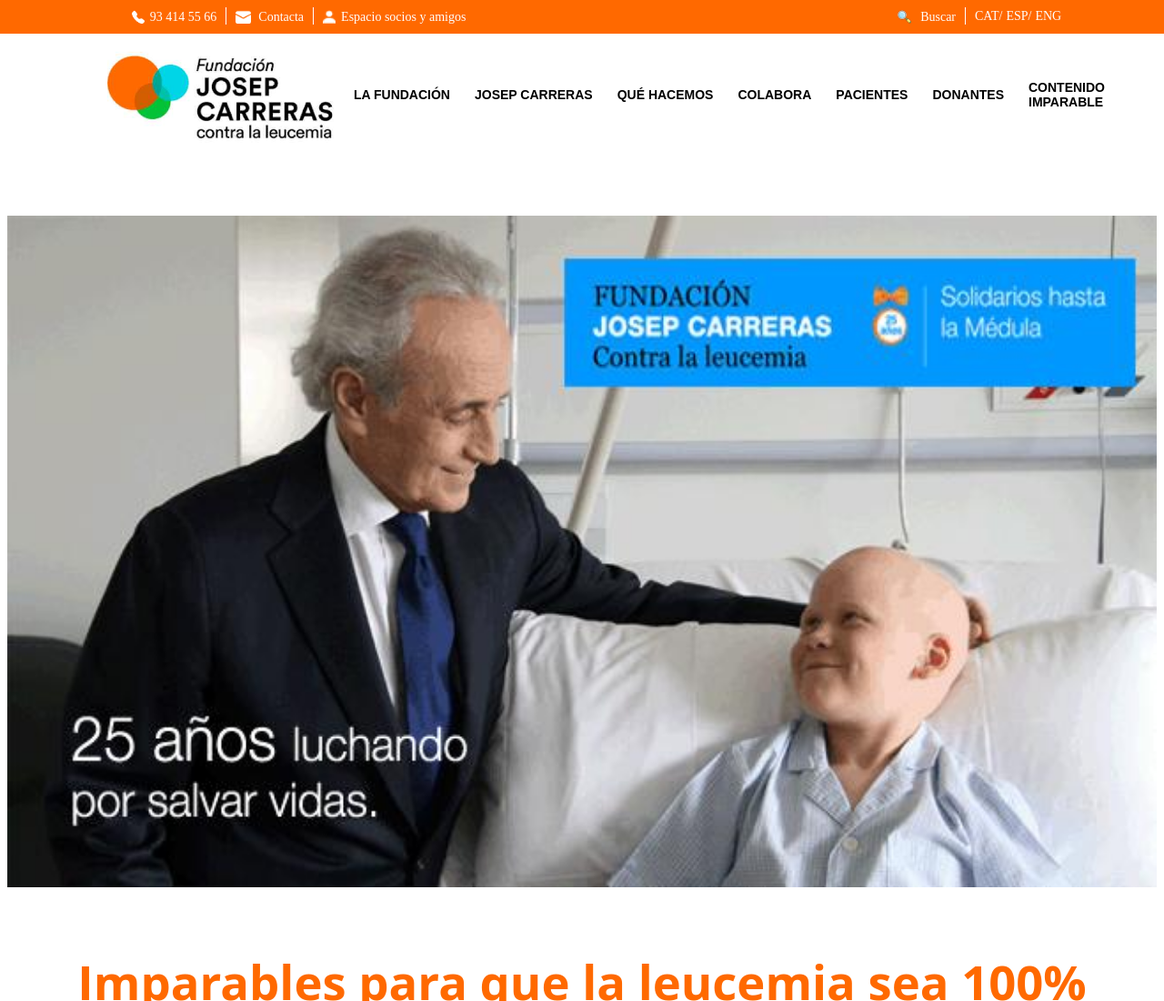
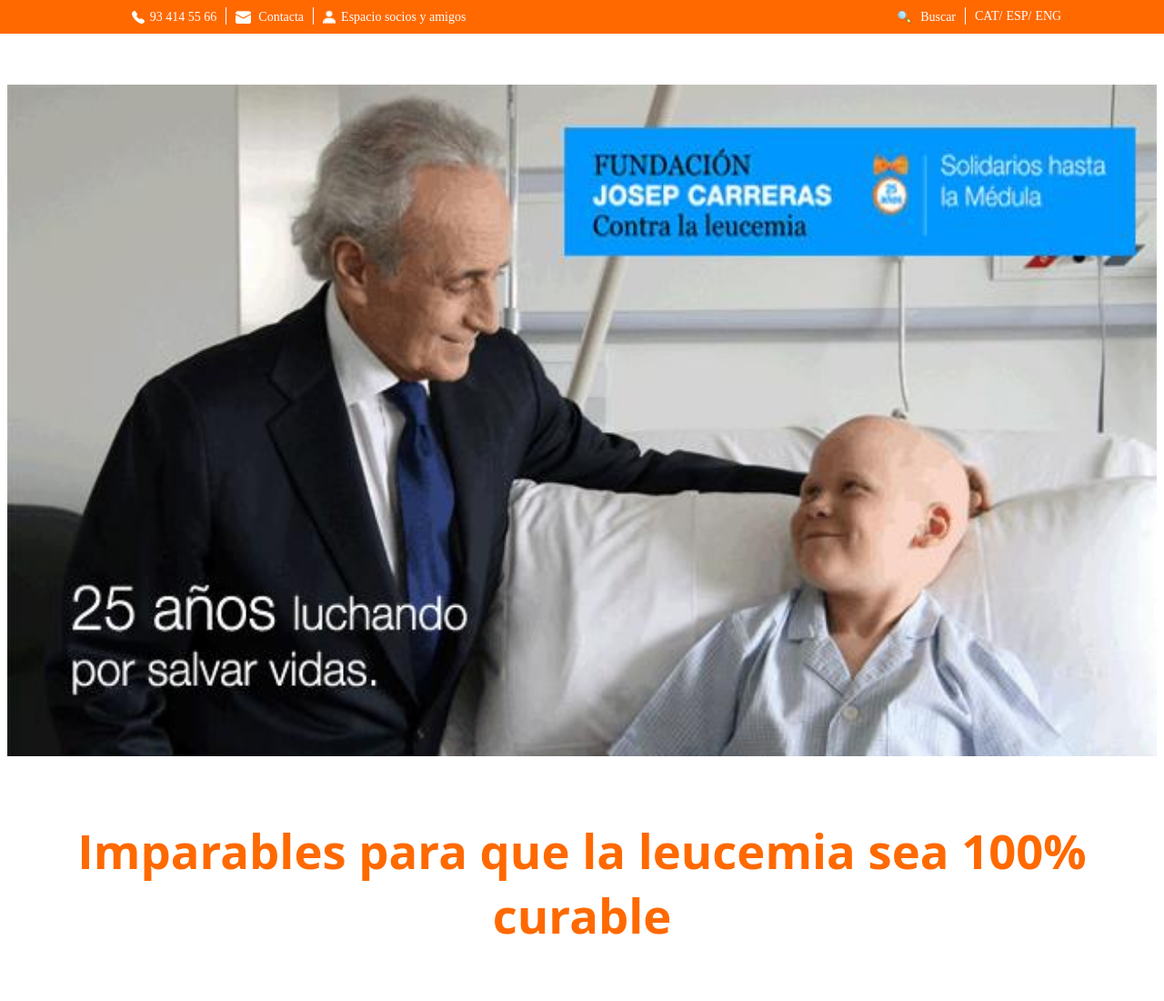
Before and after one commit to isabelamorena/RepLenguaje, a plain HTML site: page index.html in a window 1280 px wide. Shown: the top 1100 px of the page at 91% size. Drawn offline with Linux system fonts and the light colour scheme.

Commit message:
Revert "add header white"
This reverts commit 90a938613a0eb74f196cf82c02869914457b04ca.

```diff
--- a/CSS/CSS.css
+++ b/CSS/CSS.css
@@ -153,60 +153,6 @@
   }
 /*César*/
 
-/*Belmonte*/
-.blanco {
-    margin: 10px -10px;
-    padding: 11px 40px;
-    background-color: white;
-    display: flex;
-    font-size: 14px;
-    font-family: sans-serif;
-    align-items: center;
-    justify-content: center;
-}
-
-.menuItem2 {
-    display: flex;
-    vertical-align: middle;
-    margin-right: 27px;
-    font-weight: bold;
-    flex: 7%;
-}
-
-.menuItem2:not(.noWhiteSpace){
-    white-space: nowrap;
-}
-
-.menuItem2 a {
-    text-decoration: none;
-    color: black;
-    position: relative;
-}
-
-.menuItem2 a:hover{
-    color: #ff6900;
-    border-bottom: #ff6900 5px solid;
-    padding-top: 45px;
-    padding-bottom: 45px;
-}
-
-.menuItem2:last-child a:hover{
-    color: #ff6900;
-    border-bottom: #ff6900 5px solid;
-    padding-top: 37px;
-    padding-bottom: 37px;
-}
-
-.logo {
-    background-image: url(../imagenes/logoFundacionJosepCarreras.jpeg);
-    background-position: 80px;
-    background-size: contain;
-    background-repeat: no-repeat;
-    width: 275px;
-    padding: 56px;
-}
-/*Belmonte*/
-
 /* ainhoa */
 .OrangeHeading{
     color: #FF6900;
--- a/CSS/EncabezadoBlanco.css
+++ /dev/null
@@ -1,47 +0,0 @@
-/*Belmonte*/
-.blanco {
-    margin: 10px -10px;
-    padding: 11px 40px;
-    background-color: white;
-    display: flex;
-    font-size: 14px;
-    font-family: sans-serif;
-    align-items: center;
-    justify-content: center;
-}
-
-.menuItem2 {
-    display: flex;
-    vertical-align: middle;
-    margin-right: 27px;
-    font-weight: bold;
-}
-
-.menuItem2:not(.noWhiteSpace){
-    white-space: nowrap;
-}
-
-.menuItem2 a {
-    text-decoration: none;
-    color: black;
-    position: relative;
-}
-
-.menuItem2 a:hover{
-    color: #ff6900;
-    border-bottom: #ff6900 5px solid;
-}
-
-.menuItem2:first-child {
-    margin-left: 400px;
-}
-
-.logo {
-    background-image: url(../imagenes/logoFundacionJosepCarreras.jpeg);
-    background-position: 80px;
-    background-size: contain;
-    background-repeat: no-repeat;
-    width: 275px;
-    padding: 56px;
-}
-/*Belmonte*/
--- a/index.html
+++ b/index.html
@@ -33,33 +33,6 @@
         </div>
         <!--César-->
     </header>
-
-    <!--Belmonte-->
-    <div class="blanco">
-        <div class="logo"></div>
-        <div class="menuItem2">
-            <a href="#LA FUNDACIÓN">LA FUNDACIÓN</a></li>
-        </div>
-        <div class="menuItem2">
-            <a href="#JOSEP CARRERAS">JOSEP CARRERAS</a></li>
-        </div>
-        <div class="menuItem2">
-            <a href="#QUÉ HACEMOS">QUÉ HACEMOS</a></li>
-        </div>
-        <div class="menuItem2">
-            <a href="#COLABORA">COLABORA</a></li>
-        </div>
-        <div class="menuItem2">
-            <a href="#PACIENTES">PACIENTES</a></li>
-        </div>
-        <div class="menuItem2">
-            <a href="#DONANTES">DONANTES</a></li>
-        </div>
-        <div class="menuItem2 noWhiteSpace">
-            <a href="#CONTENIDO IMPARABLES">CONTENIDO IMPARABLE</a></li>
-        </div>
-    </div>
-    <!--Belmonte-->
 
      <!--Isabel--> <!--Carrusel De Imágenes-->
     <section>
```
Also changed, not shown: Imagenes/logoFundacionJosepCarreras.jpeg (deleted).
